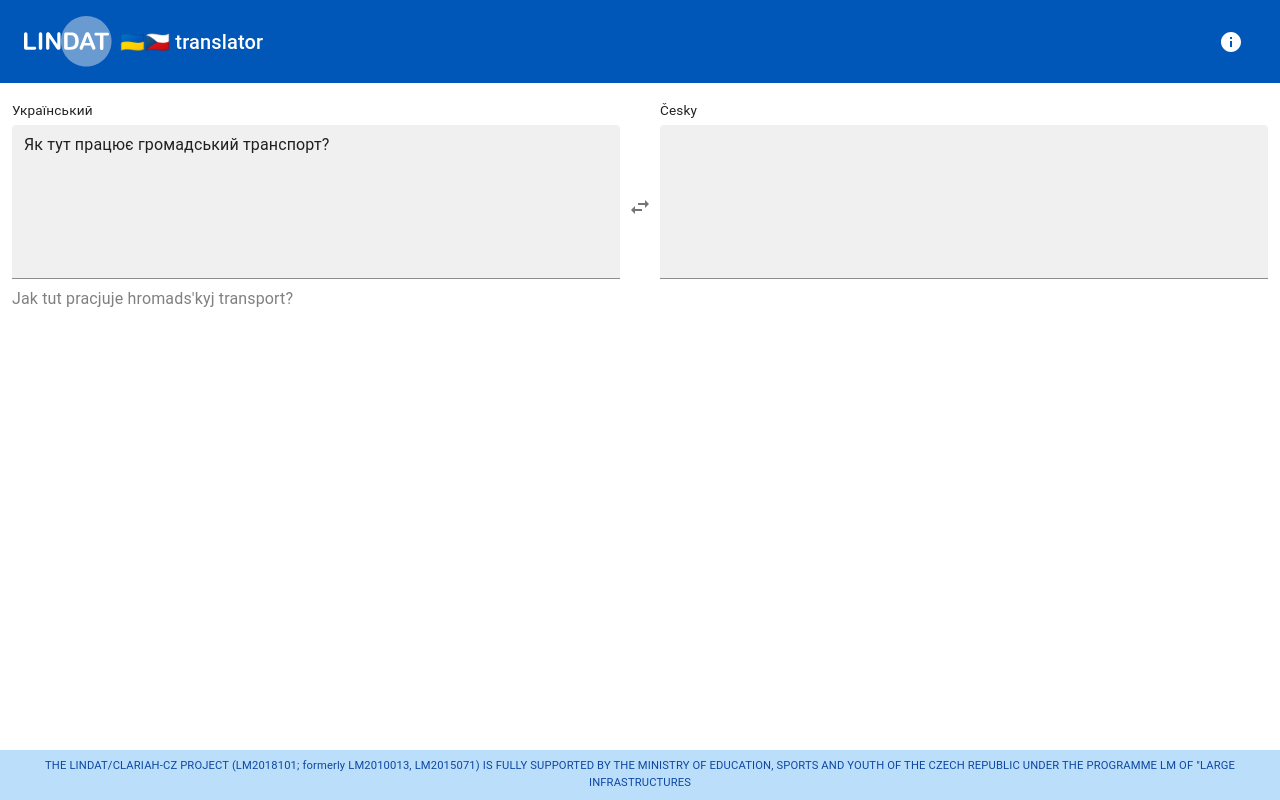
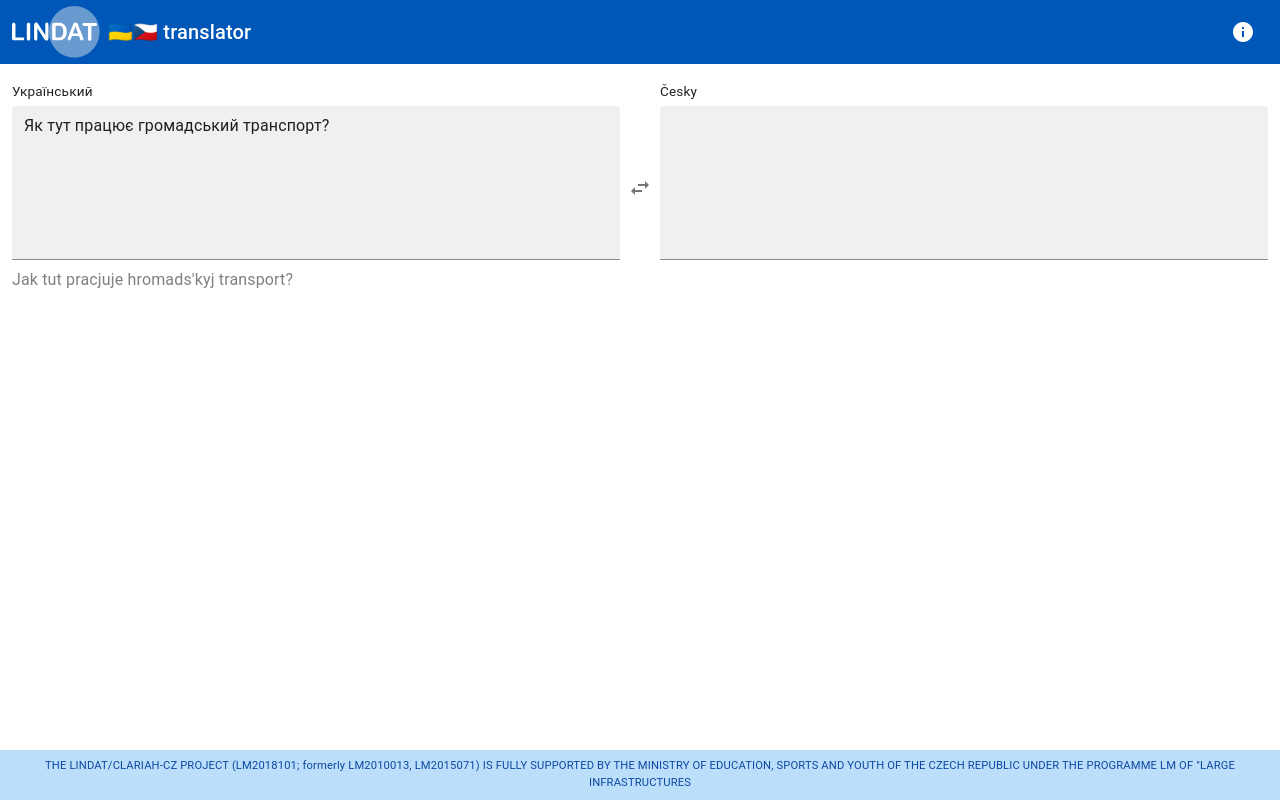
Before and after one commit to ufal/charles-translator-web-frontend, a Next.js app: page / in a window 1280 px wide. Built offline with nearby package versions, Linux system fonts and the light colour scheme; what debounce-promise would draw is missing.

Commit message:
smaller header

```diff
--- a/src/components/layout.js
+++ b/src/components/layout.js
@@ -36,7 +36,14 @@ function Layout({ children }) {
     <>
       <CssBaseline />
       <Container>
-        <AppBar position="static" sx={{ bgcolor: "#0057b7" }} elevation={0}>
+        <AppBar
+          position="static"
+          sx={{
+            bgcolor: "#0057b7",
+            "& .MuiToolbar-root": { padding: "4px 12px" },
+          }}
+          elevation={0}
+        >
           <Toolbar sx={{ padding: 2 }}>
             <img src="/static/img/lindat-logo.svg" style={{ width: "88px" }} />
             <Typography
```
